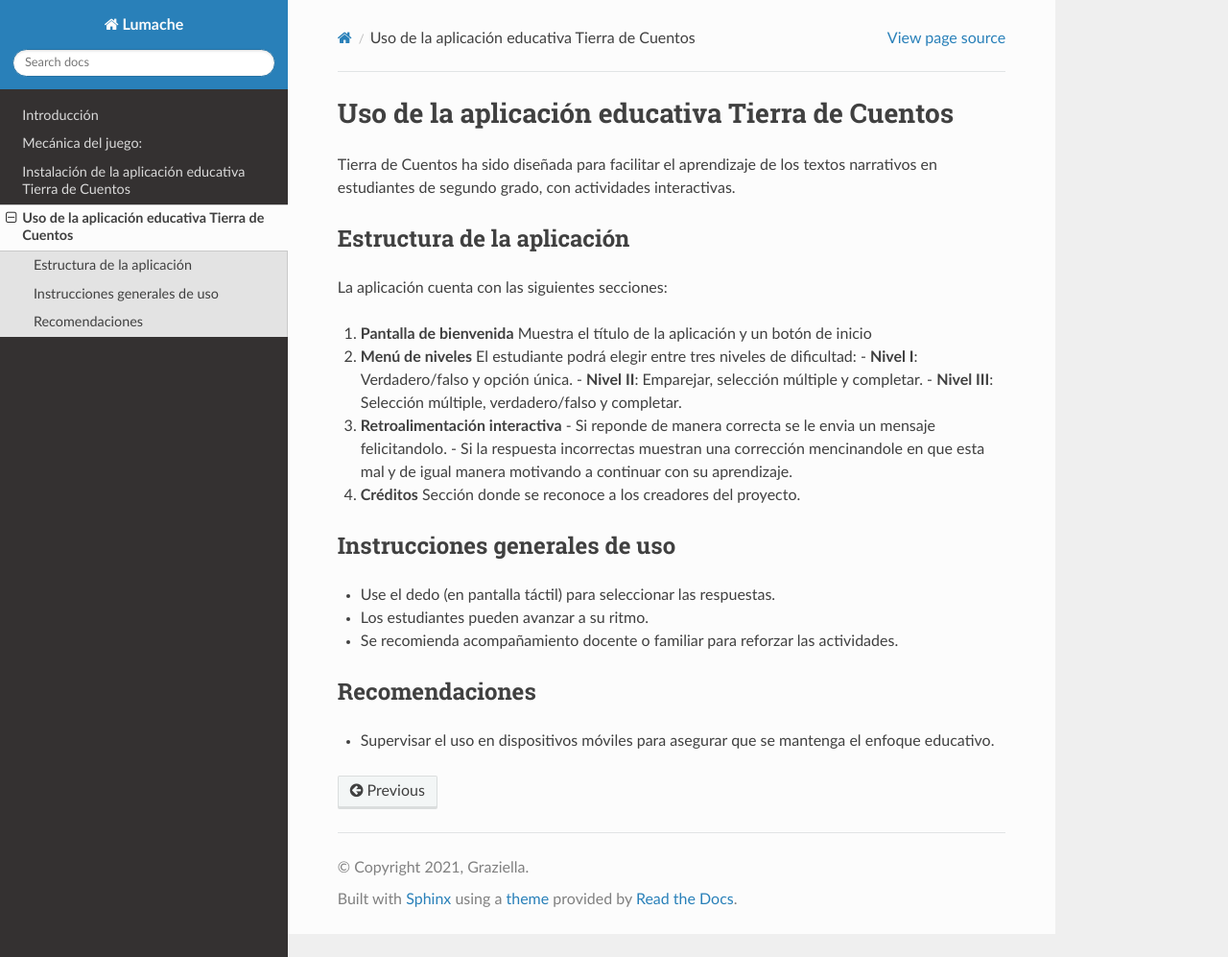
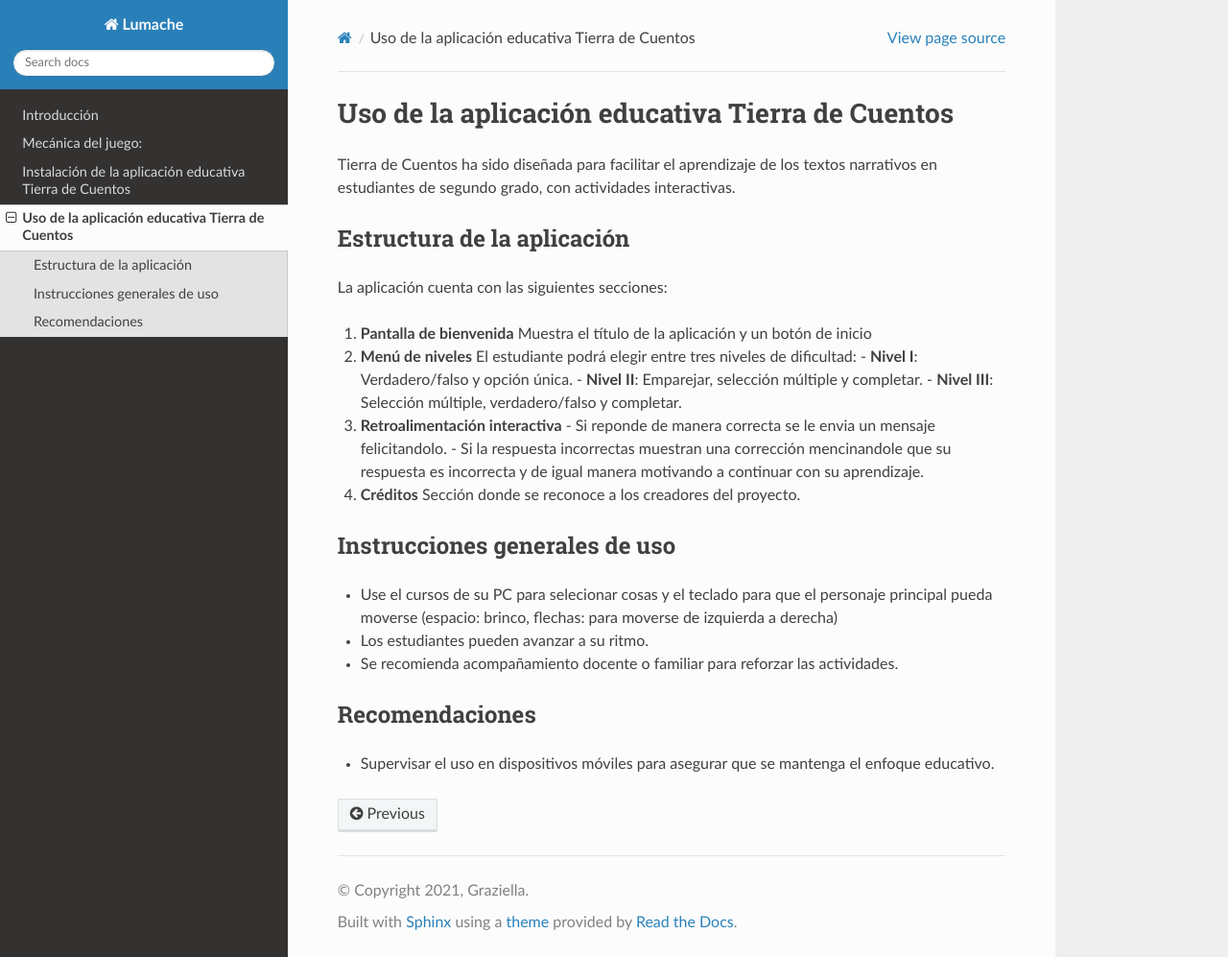
Before and after one commit to As-lhy1/AppEducativa_Tierra-de-cuentos-, a Sphinx documentation site: the page built from docs/source/uso.rst, in a window 1280 px wide and 997 px high. Shown: the whole window at 96% size. Built offline with Sphinx 7.4.7 and the Read the Docs theme 3.1.0, drawn with Linux system fonts in a browser that asks for light colours.

Commit message:
Update uso.rst
se cambiaron las instrucciones generales

```diff
--- a/docs/source/uso.rst
+++ b/docs/source/uso.rst
@@ -18,14 +18,14 @@ La aplicación cuenta con las siguientes secciones:
 
 3. **Retroalimentación interactiva**
    - Si reponde de manera correcta se le envia un mensaje felicitandolo.
-   - Si la respuesta incorrectas muestran una corrección mencinandole en que esta mal y de igual manera motivando a continuar con  su aprendizaje.
+   - Si la respuesta incorrectas muestran una corrección mencinandole que su respuesta es incorrecta y de igual manera motivando a continuar con  su aprendizaje.
 
 4. **Créditos**
    Sección donde se reconoce a los creadores del proyecto.
 
 Instrucciones generales de uso
 -------------------------------
-- Use  el dedo (en pantalla táctil) para seleccionar las respuestas.
+- Use  el cursos de su PC para selecionar cosas y el teclado para que el personaje principal pueda moverse (espacio: brinco, flechas: para moverse de izquierda a derecha)
 - Los estudiantes pueden avanzar a su ritmo.
 - Se recomienda acompañamiento docente o familiar para reforzar las actividades.
 
```
